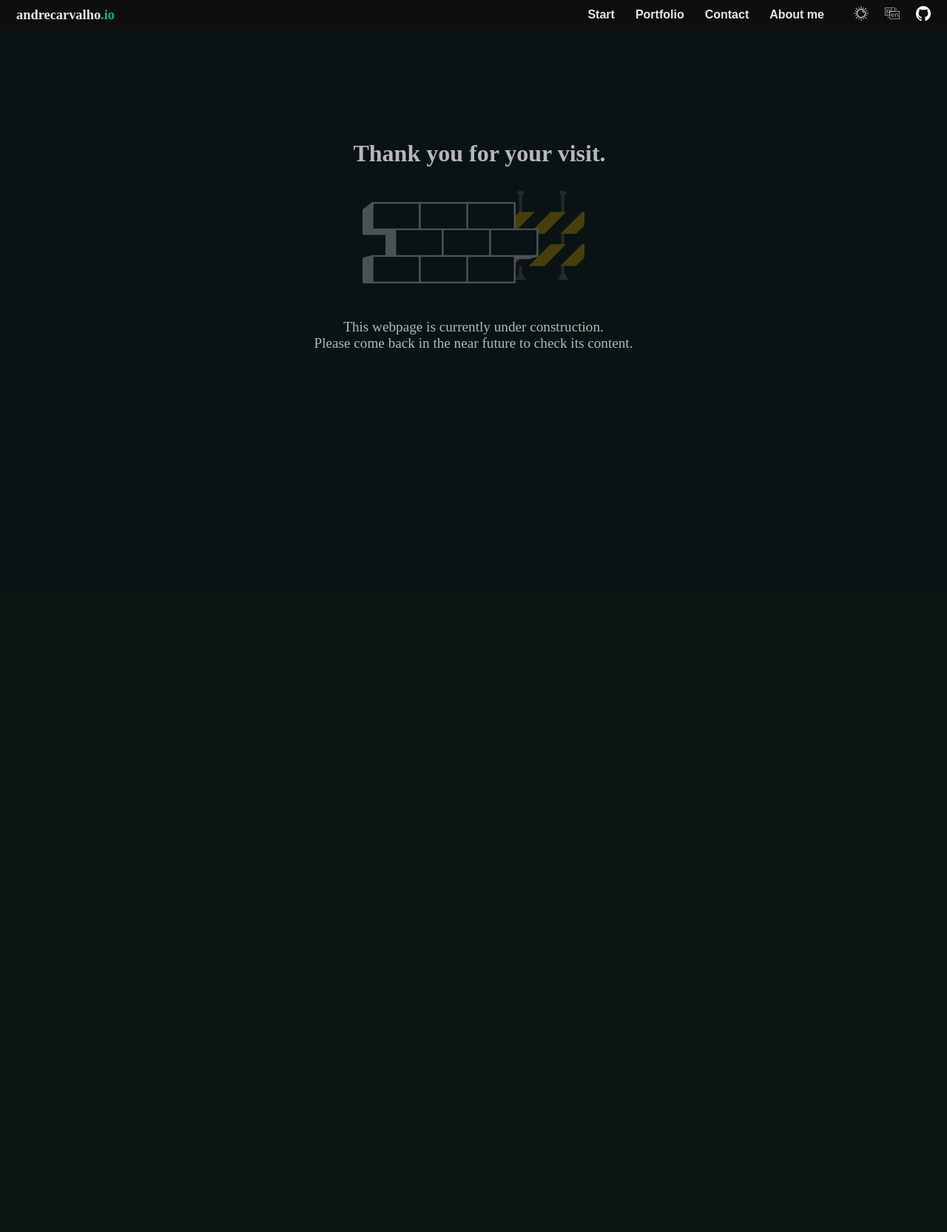
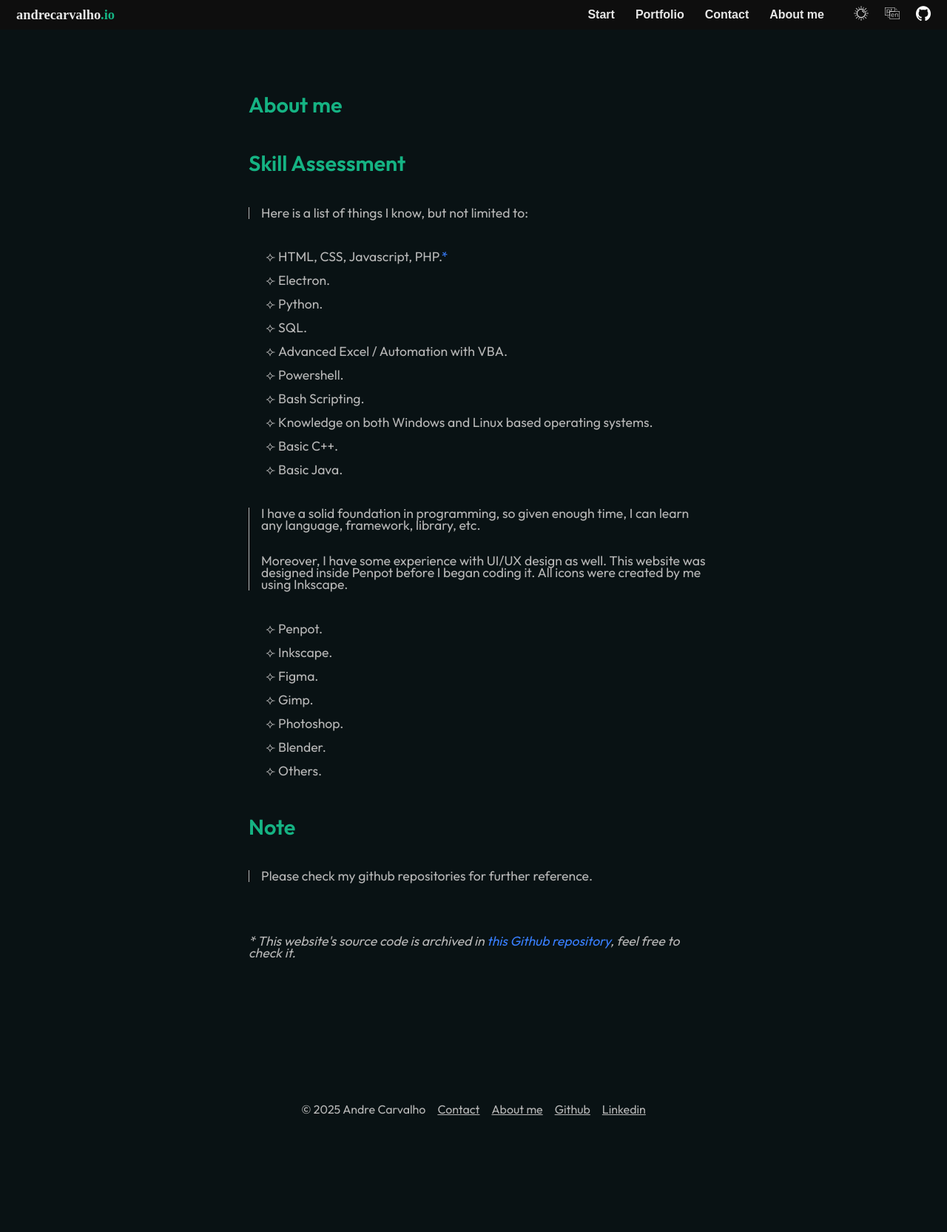
Before and after one commit to andrec2709/andrecarvalho.io, a PHP site: page /pages/about.php?lang=en in a window 1280 px wide. Shown: the whole page at 74% size. Before the commit the page ends 470 px from the top, so only its background shows below. Run offline with PHP 8.4, Linux system fonts and the light colour scheme; data that the repository does not hold is empty; a stand-in replaces the project's code that opens the database connection; some web fonts are replaced.

Commit message:
Implemented 'about' page and translations

```diff
--- a/lang/en.php
+++ b/lang/en.php
@@ -76,5 +76,32 @@ $lang = [
 // ---------------------------------------------------------------------
 
 
+// ----------------------------About Page-------------------------------
+
+    "about_heading_2" => "Skill Assessment",
+    "about_p_1" => "Here is a list of things I know, but not limited to:",
+    "about_li_1" => "HTML, CSS, Javascript, PHP.<a href=\"#about_li_1_note\" class=\"p-link\">*</a>",
+    "about_li_1_note" => "* This website's source code is archived in <a href=\"https://github.com/andrec2709/andrecarvalho.io\" target=\"_blank\" class=\"p-link\">this Github repository</a>, feel free to check it.",
+    "about_li_2" => "Electron.",
+    "about_li_3" => "Python.",
+    "about_li_4" => "SQL.",
+    "about_li_5" => "Advanced Excel / Automation with VBA.",
+    "about_li_6" => "Powershell.",
+    "about_li_7" => "Bash Scripting.",
+    "about_li_8" => "Knowledge on both Windows and Linux based operating systems.",
+    "about_li_9" => "Basic C++.",
+    "about_li_10" => "Basic Java.",
+    "about_p_2" => "I have a solid foundation in programming, so given enough time, I can learn any language, framework, library, etc.<br><br><br>Moreover, I have some experience with UI/UX design as well. This website was designed inside Penpot before I began coding it. All icons were created by me using Inkscape.",
+    "about_li_11" => "Penpot.",
+    "about_li_12" => "Inkscape.",
+    "about_li_13" => "Figma.",
+    "about_li_14" => "Gimp.",
+    "about_li_15" => "Photoshop.",
+    "about_li_16" => "Blender.",
+    "about_li_17" => "Others.",
+    "note" => "Note",
+    "about_p_3" => "Please check my github repositories for further reference.",
+
+// ---------------------------------------------------------------------
 ];
 ?>
--- a/pages/about.php
+++ b/pages/about.php
@@ -21,7 +21,51 @@ include "../api/StartSession.php";
 	<body>
 		<?php include '../includes/header.php';?>
 
-		<?php include '../includes/construction.php';?>
+		<div class="main-content">
+
+			<h1 class="<?=$_SESSION['theme']?> theme-dependant "><?=$lang['about']?></h1>
+
+			<h2 class="<?=$_SESSION['theme']?> theme-dependant"><?=$lang['about_heading_2']?></h2>
+
+			<p class="<?=$_SESSION['theme']?> theme-dependant"><?=$lang['about_p_1']?></p>
+
+			<ul class="<?=$_SESSION['theme']?> theme-dependant custom-list">
+				<li><?=$lang['about_li_1']?></li>
+				<li><?=$lang['about_li_2']?></li>
+				<li><?=$lang['about_li_3']?></li>
+				<li><?=$lang['about_li_4']?></li>
+				<li><?=$lang['about_li_5']?></li>
+				<li><?=$lang['about_li_6']?></li>
+				<li><?=$lang['about_li_7']?></li>
+				<li><?=$lang['about_li_8']?></li>
+				<li><?=$lang['about_li_9']?></li>
+				<li><?=$lang['about_li_10']?></li>
+			</ul>
+
+				<p class="<?=$_SESSION['theme']?> theme-dependant"><?=$lang['about_p_2']?></p>
+
+			<ul class="<?=$_SESSION['theme']?> theme-dependant custom-list">
+				<li><?=$lang['about_li_11']?></li>
+				<li><?=$lang['about_li_12']?></li>
+				<li><?=$lang['about_li_13']?></li>
+				<li><?=$lang['about_li_14']?></li>
+				<li><?=$lang['about_li_15']?></li>
+				<li><?=$lang['about_li_16']?></li>
+				<li><?=$lang['about_li_17']?></li>
+			</ul>
+
+			<h2 class="theme-dependant <?=$_SESSION['theme']?>"><?=$lang['note']?></h2>
+
+			<p class="theme-dependant <?=$_SESSION['theme']?>"><?=$lang['about_p_3']?></p>
+
+			<br><br>
+
+			<p id="about_li_1_note" class="theme-dependant <?=$_SESSION['theme']?> footnote"><?=$lang['about_li_1_note']?></p>
+		</div>
+
+
+		<?php include '../includes/footer.php';?>
+
 
 		<script src="../scripts/main.js"></script>
 	</body>
--- a/pages/contact.php
+++ b/pages/contact.php
@@ -34,9 +34,9 @@ include "../api/StartSession.php";
 
 			<h2 class="theme-dependant <?=$_SESSION['theme']?>"><?=$lang['heading_2']?></h2>
 
-			<ul>
+			<ul class="theme-dependant no-bp <?=$_SESSION['theme']?>">
 
-				<li class="theme-dependant no-bp <?=$_SESSION['theme']?>">
+				<li>
 
 					<a class="p-link" href="https://github.com/andrec2709" target="_blank">
 						<img id="github-icon" class="github-img-icon" src="" alt="Github">
@@ -45,7 +45,7 @@ include "../api/StartSession.php";
 
 				</li>
 
-				<li class="theme-dependant no-bp <?=$_SESSION['theme']?>">
+				<li>
 
 					<a class="p-link" href="https://www.linkedin.com/in/andrecarvalhofilho/" target="_blank">
 						<img id="linkedin-icon" class="linkedin-img-icon" src="" alt="Linkedin">
--- a/styles/main.css
+++ b/styles/main.css
@@ -269,16 +269,23 @@ p:not(.special-page, .p-footer){
 
 }
 
+
 p.dark:not(.special-page,.p-footer){
     border-left: 1px solid var(--main-fg-color-dark);
 }
 
-p.dark a.p-link, li.dark a.p-link {
+p.footnote.dark, p.footnote.light{
+    border: none;
+    margin-left: 0;
+    font-style: italic;
+}
+
+p.dark a.p-link, ul.dark a.p-link {
     color: #397fff;
     text-decoration: none;
 }
 
-p.light a.p-link, li.light a.p-link{
+p.light a.p-link, ul.light a.p-link{
     color: #2906a8;
     text-decoration: none;
 }
@@ -302,12 +309,24 @@ a.p-link img{
     width: 20px;
 }
 
-li.no-bp{
+ul.no-bp{
     font-family: "Manrope";
     font-size: 1.1rem;
     margin-left: 1rem;
     line-height: 2rem;
     list-style-type: none;
+}
+
+ul.custom-list{
+    font-family: "Manrope";
+    font-size: 1.1rem;
+    margin-left: 1rem;
+    line-height: 2rem;
+    list-style-type: none;
+}
+
+ul.custom-list li::marker{
+    content: "\27E3\ ";
 }
 
 footer{
```
Also changed, not shown: lang/pt.php (+28 -0 lines).
